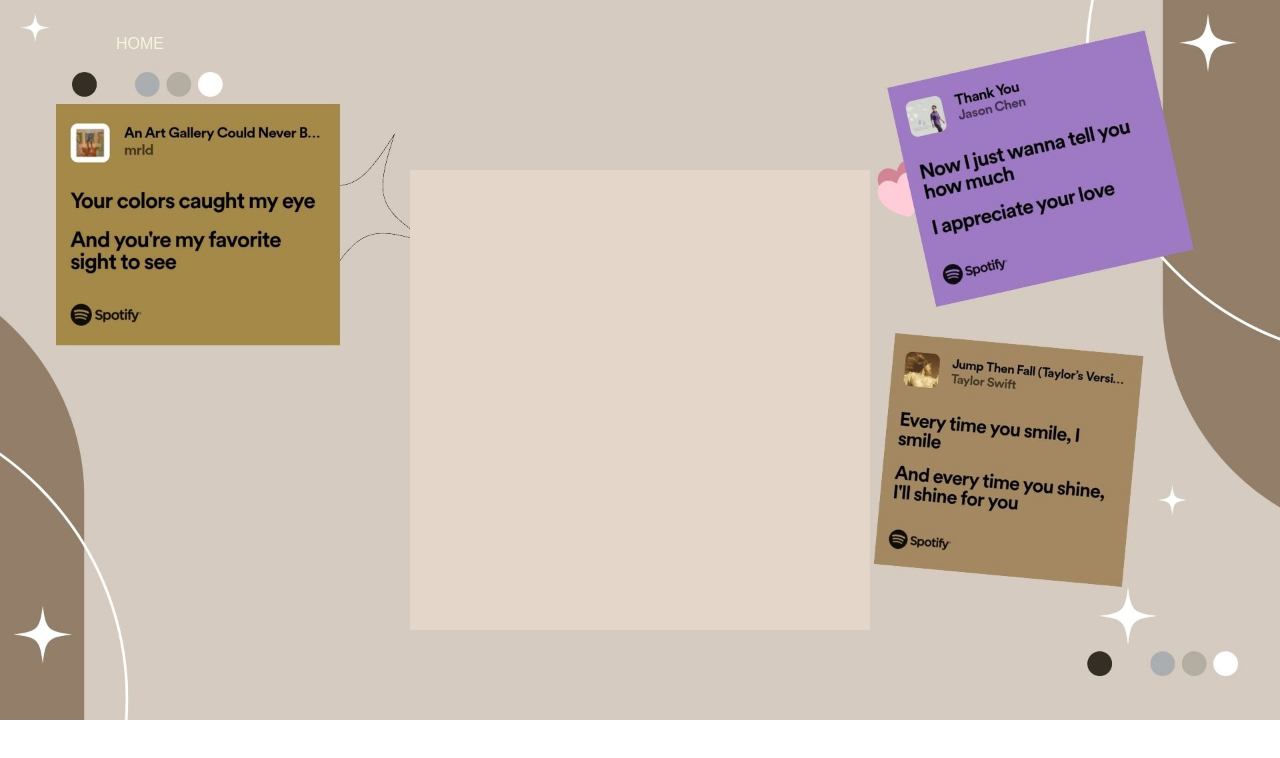
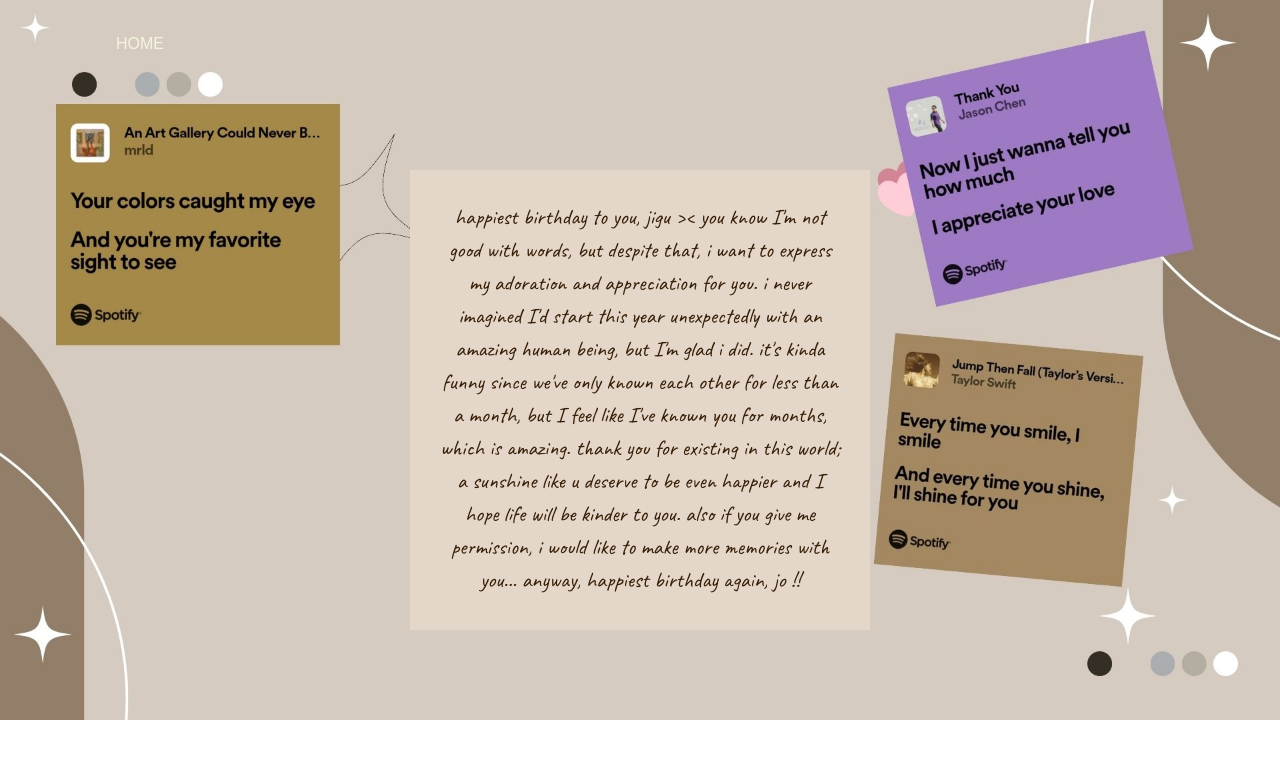
Before and after one commit to mycgz/mycgz.github.io, a plain HTML site: page gu.html in a window 1280 px wide. Drawn offline with Linux system fonts and the light colour scheme.

Commit message:
Add files via upload

```diff
--- a/gu.html
+++ b/gu.html
@@ -23,7 +23,22 @@
       </style>
     <div class="note">
       <p>
-
+        happiest birthday to you, jigu ><
+        you know I'm not good with words,
+        but despite that, i want to express
+        my adoration and appreciation for you.
+        i never imagined I'd start this year
+        unexpectedly with an amazing human being,
+        but I'm glad i did. it's kinda funny
+        since we've only known each other for
+        less than a month, but I feel like I've
+        known you for months, which is amazing.
+        thank you for existing in this world;
+        a sunshine like u deserve to be even happier
+        and I hope life will be kinder to you.
+        also if you give me permission, i
+        would like to make more memories with
+        you... anyway, happiest birthday again, jo !!
       </p>
       <div class="tape tape-1"></div>
       <div class="tape tape-2"></div>
```
Also changed, not shown: bcard.html (+2 -1 lines).
